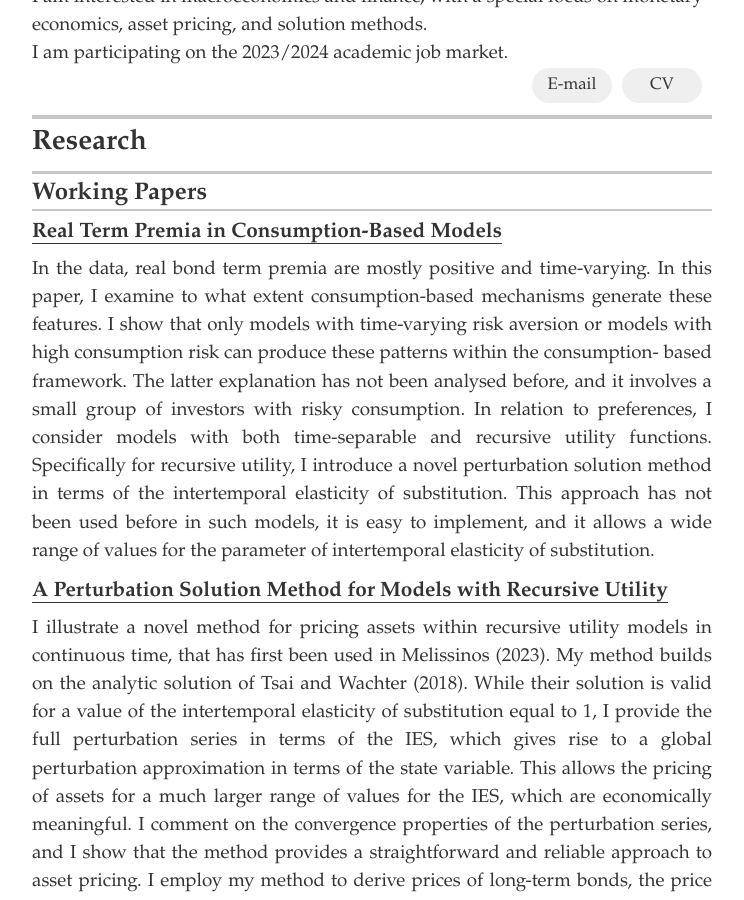
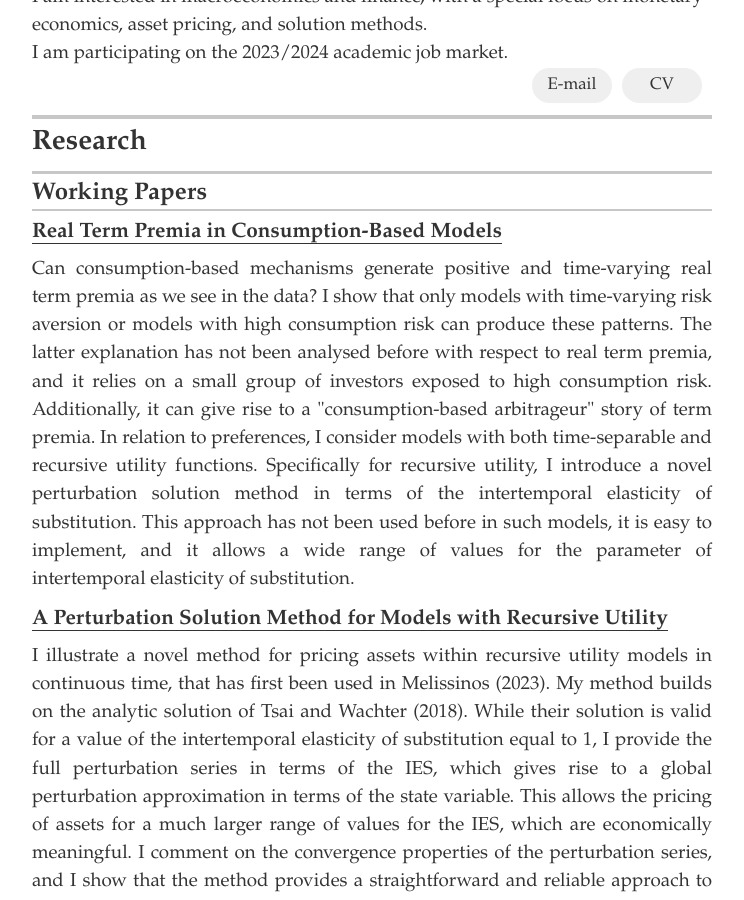
Before and after one commit to errikos-melissinos/errikos-melissinos.github.io, a Jekyll site: the page built from index.html, in a window 1280 px wide and 900 px high, scrolled down 517 px. Shown: the whole window, without its empty margins (268-1012 px from the left). Built offline with Jekyll 4.4.1, drawn with Linux system fonts in a browser that asks for light colours.

Commit message:
modified:   .sass-cache/3feb06937c9b95efcbaaebe9dbdb1cc2ea4fdf0c/_resume.scssc 	modified:   _data/projects.yml 	new file:   _pdfs/Real Term Premia in Consumption-Based Models.pdf 	modified:   _site/css/main.css 	modified:   _site/index.html

```diff
--- a/_data/projects.yml
+++ b/_data/projects.yml
@@ -7,7 +7,7 @@
   # url: https://www.dropbox.com/sh/34s9h40je9pff5r/AACRUgleldxkDaDC2eVtMNYsa?dl=0
   url: https://www.dropbox.com/scl/fi/soofvyqh1s7j6swb49c3s/Real-Term-Premia-in-Consumption-Based-Models.pdf?rlkey=wxv3lvv76e19hvwyqzwwm5dap&dl=0
   # description: I investigate the ability of consumption-based models to explain the positive time- varying term premia observed in the data. The long-run risk and rare disasters models typically fail by producing small and negative term premia. The habit model appears to be quite successful, but it generates heteroskedastic real interest rates, which are not supported by empirical evidence. Generally, my findings suggest that substantial and positive term premia require counter-cyclical real interest rates and a direct relationship between the stochastic discount factor and the state variable of the economy. My analysis considers models with both time-separable and recursive utility. For the latter, I present a perturbation solution method that facilitates the computation of the price of long-term bonds, while allowing for a wide range of values for the intertemporal elasticity of substitution parameter.
-  description: In the data, real bond term premia are mostly positive and time-varying. In this paper, I examine to what extent consumption-based mechanisms generate these features. I show that only models with time-varying risk aversion or models with high consumption risk can produce these patterns within the consumption- based framework. The latter explanation has not been analysed before, and it involves a small group of investors with risky consumption. In relation to preferences, I consider models with both time-separable and recursive utility functions. Specifically for recursive utility, I introduce a novel perturbation solution method in terms of the intertemporal elasticity of substitution. This approach has not been used before in such models, it is easy to implement, and it allows a wide range of values for the parameter of intertemporal elasticity of substitution.
+  description: Can consumption-based mechanisms generate positive and time-varying real term premia as we see in the data? I show that only models with time-varying risk aversion or models with high consumption risk can produce these patterns. The latter explanation has not been analysed before with respect to real term premia, and it relies on a small group of investors exposed to high consumption risk. Additionally, it can give rise to a "consumption-based arbitrageur" story of term premia. In relation to preferences, I consider models with both time-separable and recursive utility functions. Specifically for recursive utility, I introduce a novel perturbation solution method in terms of the intertemporal elasticity of substitution. This approach has not been used before in such models, it is easy to implement,  and it allows a wide range of values for the parameter of intertemporal elasticity of substitution.
 
 # A Perturbation Solution Method for Models with Recursive Utility
 - project: A Perturbation Solution Method for Models with Recursive Utility
```
Also changed, not shown: 3 other files.
